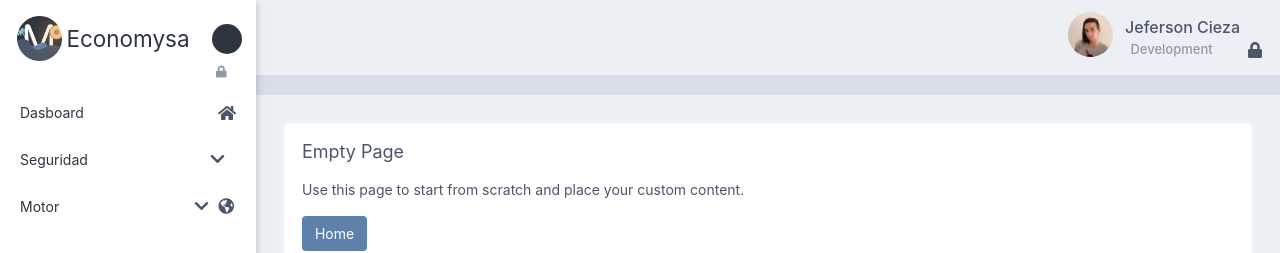
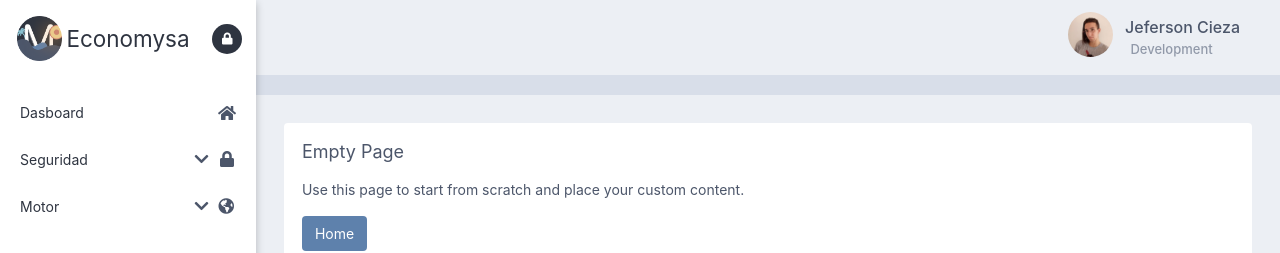
Before and after one commit to Franco-Ezequiel-Marchegiani/Economysa, a React (Create React App) app: page / in a window 1280 px wide. Shown: the top 253 px of the page. Built offline with nearby package versions, Linux system fonts and the light colour scheme.

Commit message:
Bug fix lock icon

```diff
--- a/src/components/Login/Login.css
+++ b/src/components/Login/Login.css
@@ -60,7 +60,7 @@
     top: 42px;
     right: 16px;
 }
-.fa-lock{
+.logoPasswordLogin{
     color: #9199a9;
     position: absolute;
     top: 42px;
--- a/src/components/Login/LoginLightMode.js
+++ b/src/components/Login/LoginLightMode.js
@@ -29,7 +29,7 @@
                             <Form.Group className="mb-3 inputRegister" controlId="formBasicPassword">
                               <Form.Label>Contraseña</Form.Label>
                                   <Form.Control type="password" placeholder="Ingresa tu contraseña..." />
-                                  <i className="fas fa-lock"></i>
+                                  <i className="fas fa-lock logoPasswordLogin"></i>
                             </Form.Group>
                             <button className='btn-datosFormRegister' type="submit">
                               Ingresar
```
